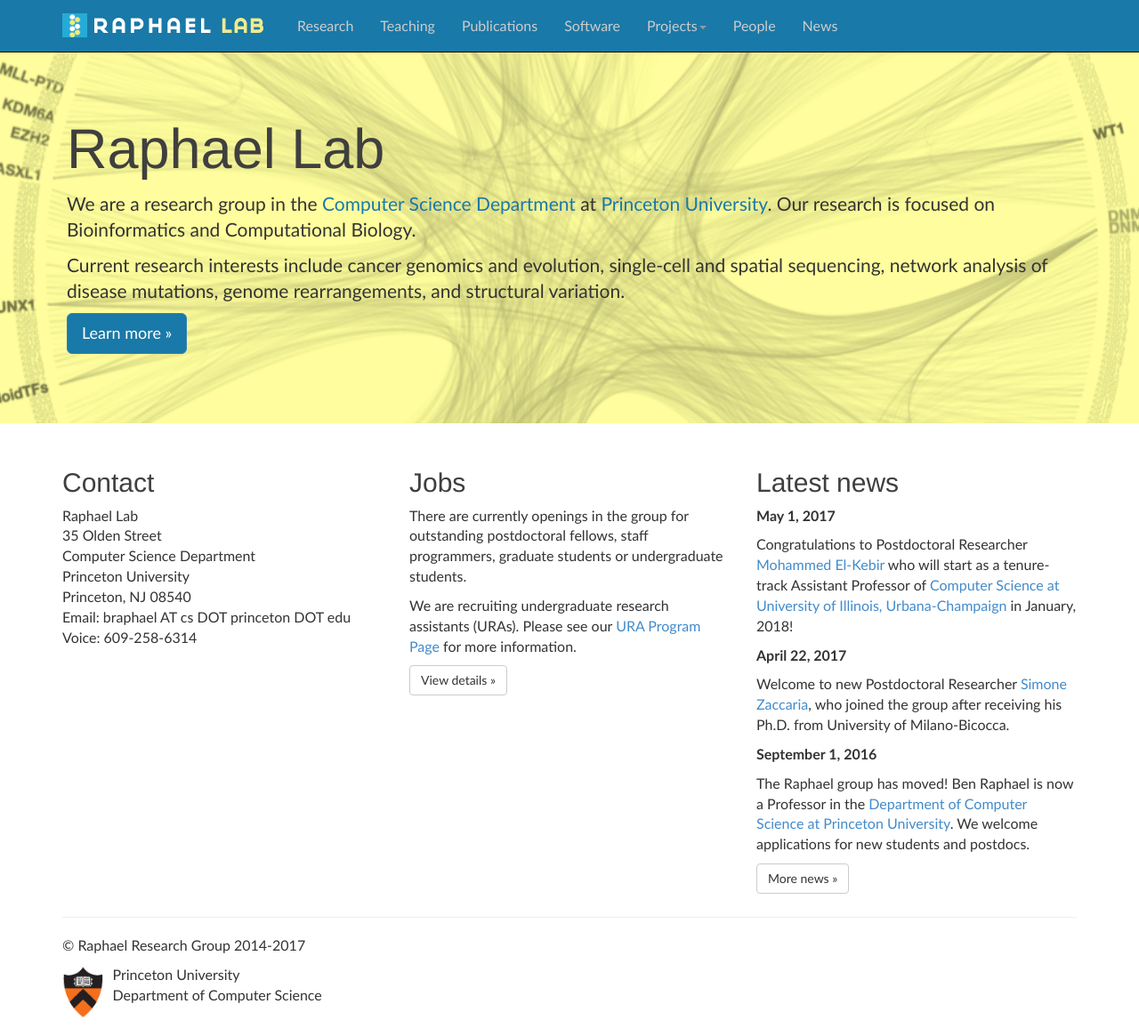
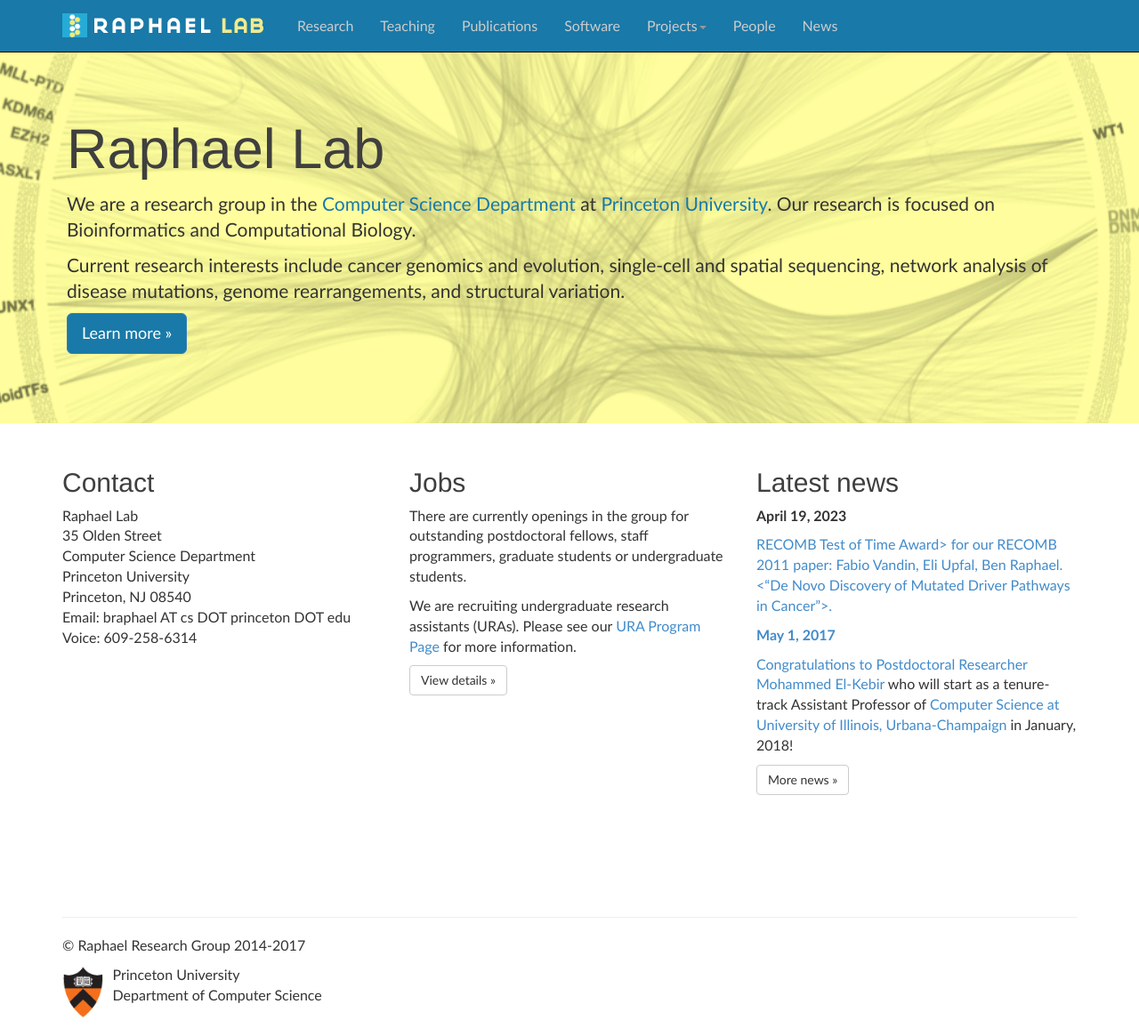
Before and after one commit to raphael-group/raphael-group.github.io, a Jekyll site: the page built from index.html, in a window 1280 px wide and 1156 px high. Shown: the whole window at 89% size. Built offline with Jekyll 4.4.1, drawn with Linux system fonts in a browser that asks for light colours; nearby versions of some CDN libraries; comment, search, counter and statistics services are not loaded.

Commit message:
Update index.html
Updated news on front page

```diff
--- a/index.html
+++ b/index.html
@@ -38,19 +38,14 @@
     </div>
     <div class="col-md-4">
         <h2>Latest news</h2>
-        <p><b>May 1, 2017</b></p>
+        <p><b>April 19, 2023</b></p>
+      <p> <a href="https://recomb.org/awards/">RECOMB Test of Time Award> for our RECOMB 2011 paper:
+        Fabio Vandin, Eli Upfal, Ben Raphael. <a href = "https://link.springer.com/chapter/10.1007/978-3-642-20036-6_44"><“De Novo Discovery of Mutated Driver Pathways in Cancer”>.
+
+          <p><b>May 1, 2017</b></p>
       <p>Congratulations to Postdoctoral Researcher <a href="http://www.el-kebir.net">Mohammed El-Kebir</a> who will start as a tenure-track Assistant
         Professor of <a href="http://cs.illinois.edu">Computer Science at University of Illinois, Urbana-Champaign</a> in January, 2018!
       </p>
-
-        <p><b>April 22, 2017</b></p>
-      <p>Welcome to new Postdoctoral Researcher <a href="https://scholar.google.it/citations?user=_dJLciQAAAAJ&hl=en">Simone Zaccaria</a>,
-        who joined the group after receiving his Ph.D. from University of Milano-Bicocca. </p>
-
-      <p><b>September 1, 2016</b></p>
-<p>The Raphael group has moved!  Ben Raphael is now a Professor in the <a href="https://www.cs.princeton.edu">Department of Computer Science at Princeton University</a>.
-We welcome applications for new students and postdocs.
-</p>
 
         <p><a class="btn btn-default" href="/news" role="button">More news &raquo;</a></p>
    </div>
```
